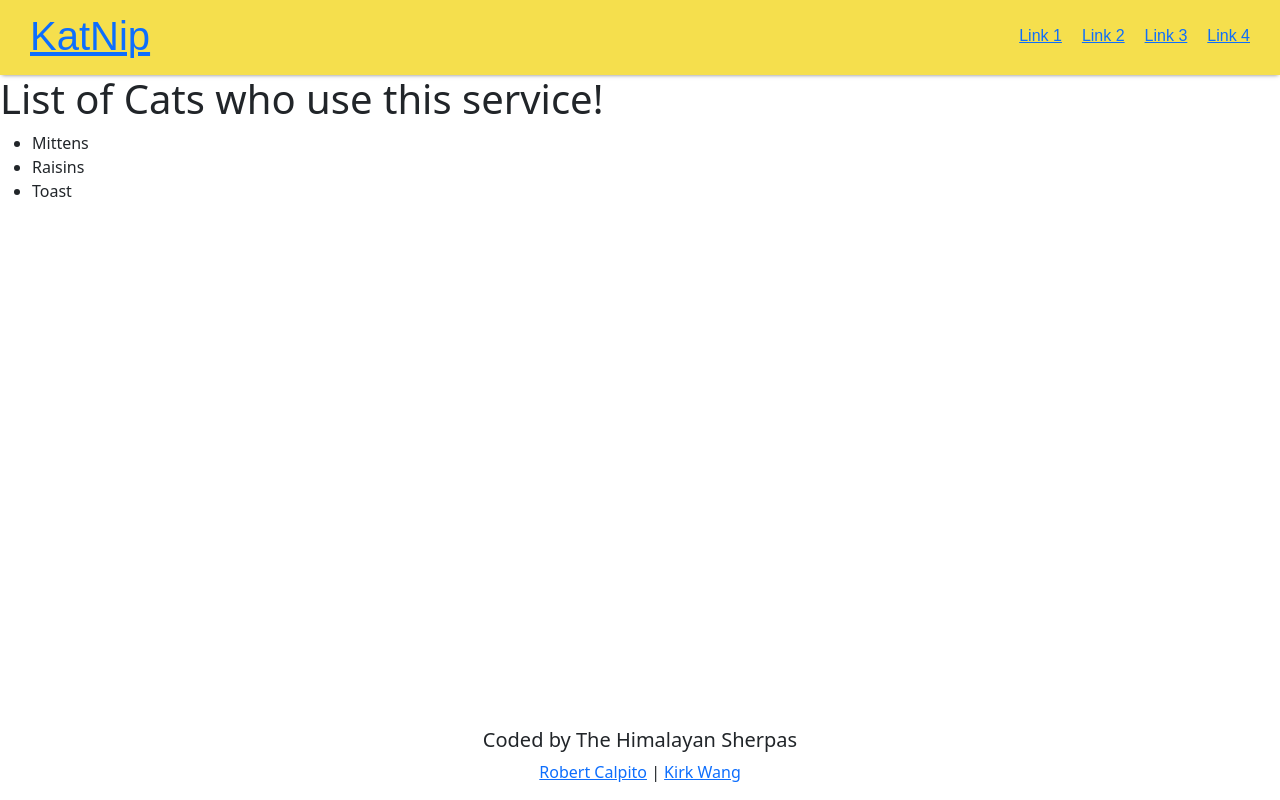
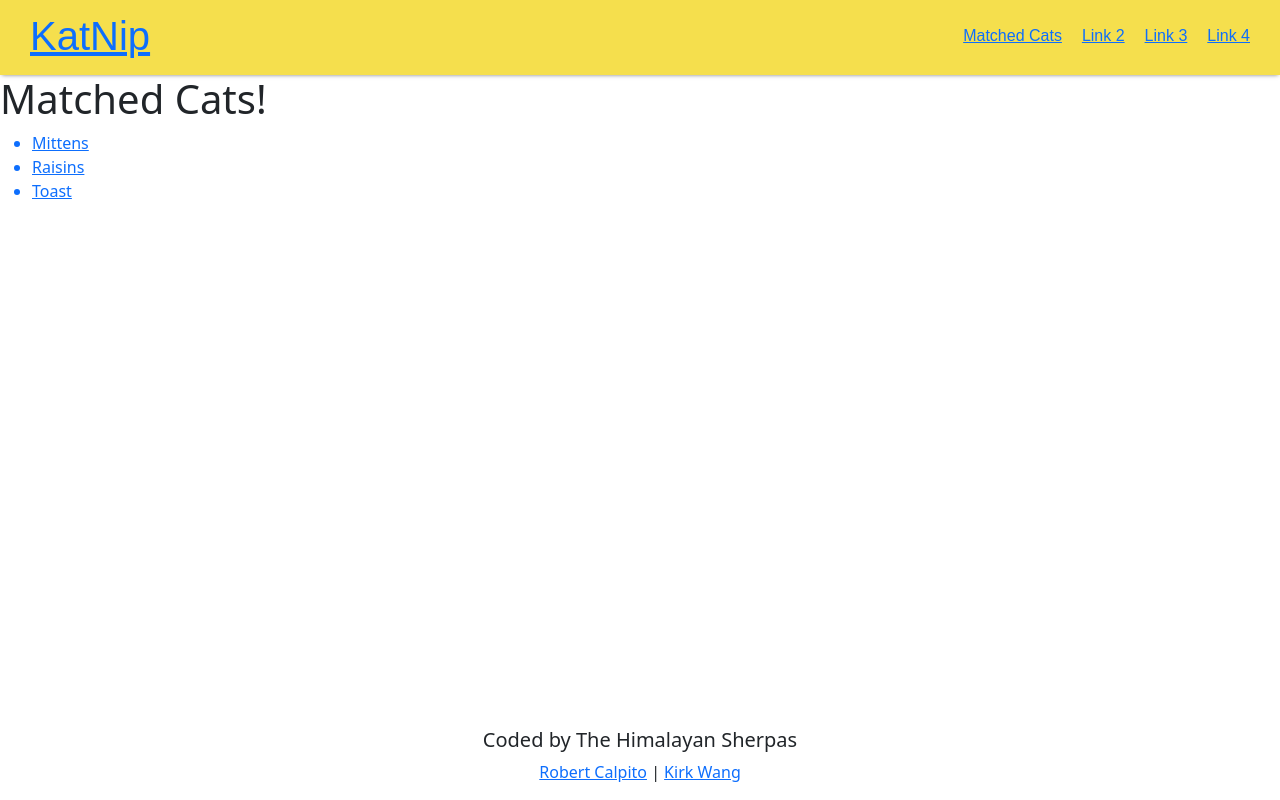
Before and after one commit to learn-academy-2021-echo/cat-tinder-frontend-himalayan-sherpas, a React (Create React App) app: page /catindex in a window 1280 px wide. Built offline with nearby package versions, Linux system fonts and the light colour scheme.

Commit message:
completed read functionality

```diff
--- a/src/App.js
+++ b/src/App.js
@@ -27,7 +27,14 @@ export default class App extends Component {
             path="/catindex"
             render={() => <CatIndex cats={this.state.cats}></CatIndex>}
           />
-          <Route path="/catshow" component={CatShow} />
+          <Route
+            path="/catshow/:id"
+            render={(props) => {
+              let id = +props.match.params.id;
+              let cat = this.state.cats.find((cat) => cat.id === id);
+              return <CatShow cat={cat} />;
+            }}
+          />
           <Route path="/catnew" component={CatNew} />
           <Route path="/catedit" component={CatEdit} />
           <Route component={NotFound} />
--- a/src/components/Header.js
+++ b/src/components/Header.js
@@ -7,12 +7,22 @@ export default class Header extends Component {
   render() {
     return (
       <nav className="NavBar">
-        <NavLink to="/"><h1>KatNip</h1></NavLink>
+        <NavLink to="/">
+          <h1>KatNip</h1>
+        </NavLink>
         <div className="NavBar__Links">
-          <NavLink to="/"><h6>Link 1</h6></NavLink>
-          <NavLink to="/"><h6>Link 2</h6></NavLink>
-          <NavLink to="/"><h6>Link 3</h6></NavLink>
-          <NavLink to="/"><h6>Link 4</h6></NavLink>
+          <NavLink to="/catindex">
+            <h6>Matched Cats</h6>
+          </NavLink>
+          <NavLink to="/">
+            <h6>Link 2</h6>
+          </NavLink>
+          <NavLink to="/">
+            <h6>Link 3</h6>
+          </NavLink>
+          <NavLink to="/">
+            <h6>Link 4</h6>
+          </NavLink>
         </div>
       </nav>
     );
--- a/src/pages/CatIndex.js
+++ b/src/pages/CatIndex.js
@@ -1,17 +1,20 @@
 import React, { Component } from "react";
+import { NavLink } from "react-router-dom";
 
 export default class CatIndex extends Component {
   render() {
     const { cats } = this.props;
     return (
       <>
-        <h1>List of Cats who use this service!</h1>
+        <h1>Matched Cats!</h1>
         <ul>
           {cats.map((cat) => {
             return (
-              <li className="Cat-Name" key={cat.id}>
-                {cat.name}
-              </li>
+              <NavLink to={`/catshow/${cat.id}`} key={cat.id}>
+                <li className="Cat-Name" key={cat.id}>
+                  {cat.name}
+                </li>
+              </NavLink>
             );
           })}
         </ul>
--- a/src/pages/CatShow.js
+++ b/src/pages/CatShow.js
@@ -2,9 +2,13 @@ import React, { Component } from "react";
 
 export default class CatShow extends Component {
   render() {
+    const { cat } = this.props;
     return (
       <>
-        <h1>CatShow Component</h1>
+        <h2>Meet {cat.name}!</h2>
+        <p>Age: {cat.age}</p>
+        <p>Enjoys: {cat.enjoys}</p>
+        <img src={cat.image} alt={`${cat.name} Profile Pic`} width="500px" />
       </>
     );
   }
```
Also changed, not shown: 2 other files (tests, documents, lock files or other folders).
